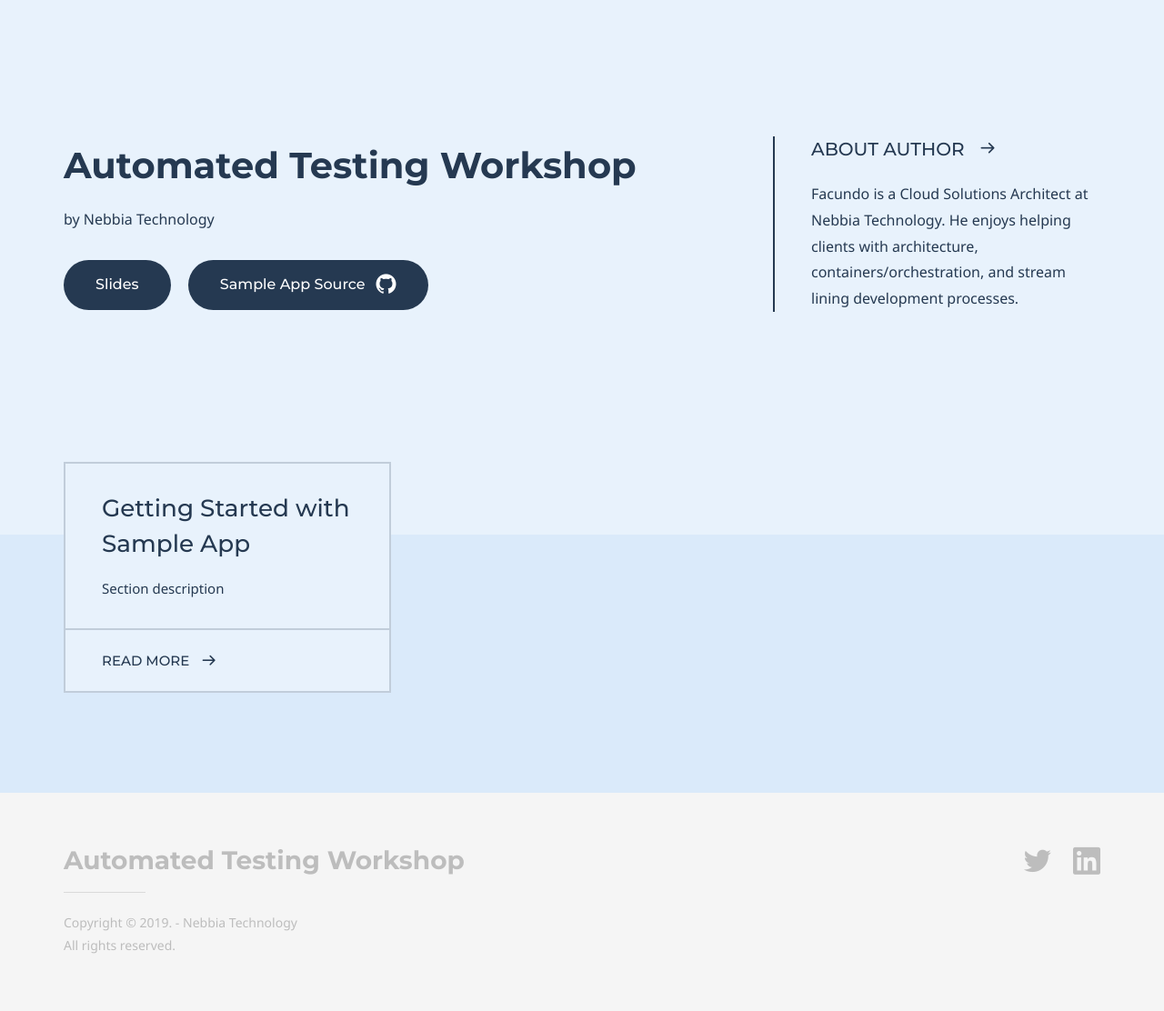
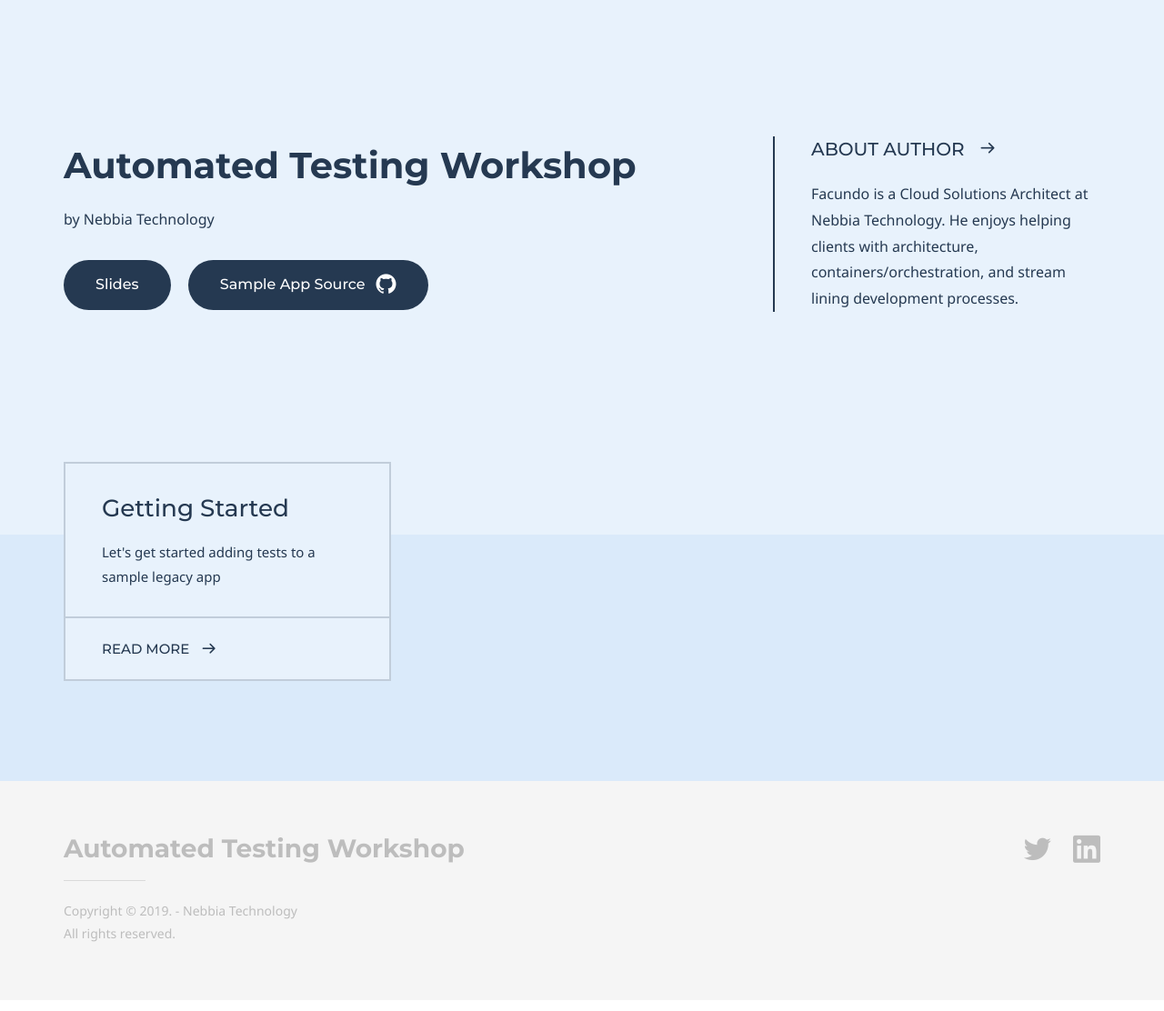
Before and after one commit to fgauna12/newsig-devops-workshop, a Jekyll site: the page built from index.md, in a window 1280 px wide. Shown: the whole page at 91% size. Built offline with Jekyll 4.4.1, drawn with Linux system fonts in a browser that asks for light colours; some web fonts are replaced.

Commit message:
omg it's coming together, added the getting started page

```diff
--- a/_config.yml
+++ b/_config.yml
@@ -5,7 +5,7 @@
     header:
         logo:
             text: Automated Testing Workshop
-            image: https://www.nebbiatech.com/wp-content/uploads/2017/11/nebbia-technology-logo.png
+            image: true
         nav:
             - item_name: Item 1
               item_url: '#'
@@ -17,7 +17,7 @@
         content:
             logo:
                 text: Automated Testing Workshop
-                image: https://www.nebbiatech.com/wp-content/uploads/2017/11/nebbia-technology-logo.png
+                image: false
             copyright: Copyright &copy; 2019. - Nebbia Technology <br>All rights reserved.
         social_list:
             - network_name: twitter
--- a/index.md
+++ b/index.md
@@ -24,8 +24,8 @@
 
 # Grid navigation
 grid_navigation:
-    - title: Getting Started with Sample App
-      excerpt: Section description
-      cta: Read more
-      url: '#'
+    - title: Getting Started
+      excerpt: Let's get started adding tests to a sample legacy app
+      cta: Read More
+      url: 'getting-started'
 ---
```
Also changed, not shown: doks-theme/assets/images/layout/logo.png.
